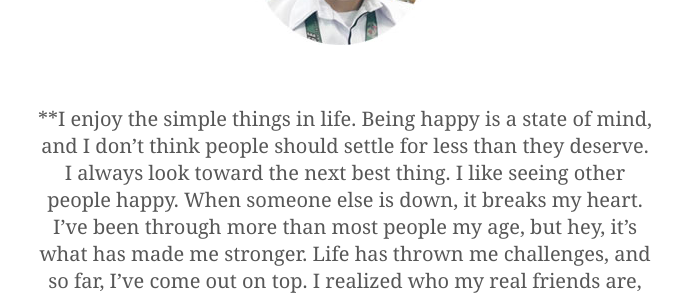
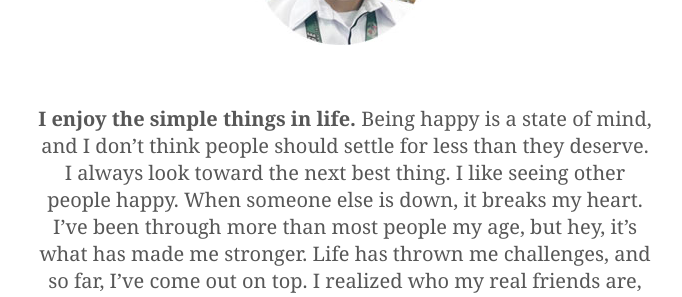
Before and after one commit to alaindimabuyo/alain, a Jekyll site: the page built from index.html, in a window 1280 px wide and 900 px high, scrolled down 865 px. Shown: the part 155-452 px from the top of the window, without its empty margins (295-977 px from the left). Built offline with Jekyll 4.4.1, drawn with Linux system fonts in a browser that asks for light colours; some of the changed text lies outside the part shown.

Commit message:
fixedtext-aboutme

```diff
--- a/_data/layout.yml
+++ b/_data/layout.yml
@@ -24,7 +24,7 @@ skills:
 
 #longassparagraph
 lorem: >
-  **I enjoy the simple things in life. Being happy is a state of mind, and I don't think people should
+  **I enjoy the simple things in life.** Being happy is a state of mind, and I don't think people should
   settle for less than they deserve. I always look toward the next best thing. I like seeing other
   people happy. When someone else is down, it breaks my heart. I've been through more
   than most people my age, but hey, it's what has made me stronger. Life has thrown me
```
